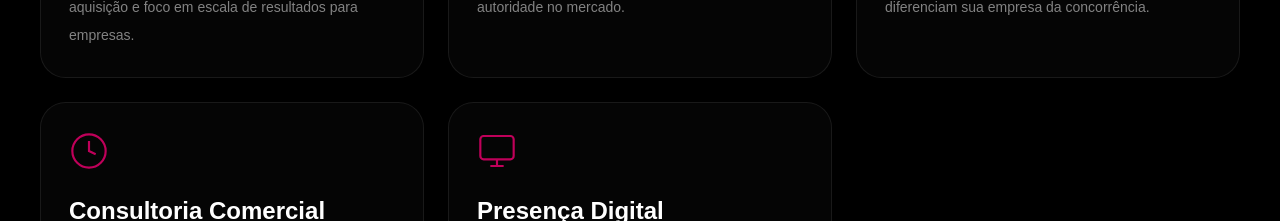
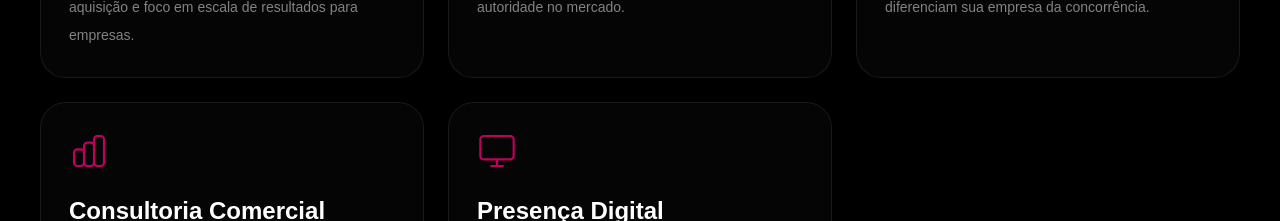
Before and after one commit to INVDGROUP/invd-site, a Next.js app: page / in a window 1280 px wide. Shown: the part 1980-2201 px from the top of the page. Built offline with nearby package versions, Linux system fonts and the light colour scheme.

Commit message:
Update page.tsx

```diff
--- a/app/page.tsx
+++ b/app/page.tsx
@@ -26,7 +26,9 @@ export default function Home() {
       title: "Consultoria Comercial",
       text: "Diagnóstico de funil, reestruturação de processos e alinhamento entre marketing e time comercial para escalar vendas.",
       icon: (
-        <svg xmlns="http://www.w3.org/2000/svg" width="40" height="40" fill="none" viewBox="0 0 24 24" stroke="#C0005A" strokeWidth="1.3"><circle cx="12" cy="12" r="10"/><polyline points="12 6 12 12 16 14"/></svg>
+        <svg xmlns="http://www.w3.org/2000/svg" width="40" height="40" fill="none" viewBox="0 0 24 24" stroke="#C0005A" strokeWidth="1.3">
+          <path strokeLinecap="round" strokeLinejoin="round" d="M9 19v-6a2 2 0 00-2-2H5a2 2 0 00-2 2v6a2 2 0 002 2h2a2 2 0 002-2zm0 0V9a2 2 0 012-2h2a2 2 0 012 2v10m-6 0a2 2 0 002 2h2a2 2 0 002-2m0 0V5a2 2 0 012-2h2a2 2 0 012 2v14a2 2 0 01-2 2h-2a2 2 0 01-2-2z" />
+        </svg>
       ),
     },
     {
```
